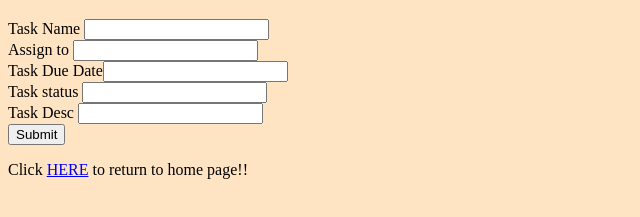
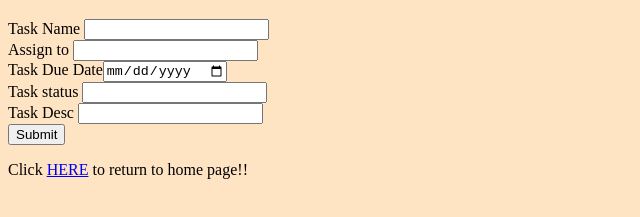
Before and after one commit to jiningying/ToDoApp, a website: page views/addcustomer.html in a window 1280 px wide. Shown: the part 169-386 px from the top of the page, without its empty margins (0-640 px from the left). Drawn offline with Linux system fonts and the light colour scheme; files that its build step writes are made by us from their sources; files whose address does not match are found by name.

Commit message:
Final MongoDB version of TODO App V2

```diff
--- a/views/addcustomer.html
+++ b/views/addcustomer.html
@@ -9,7 +9,7 @@
   <form action="newCustomer" method="POST">
     Task Name <input type="text" name="firstName" /> <br />
     Assign to <input type="text" name="person" /> <br />
-    Task Due Date<input type="text" name="lastName" /> <br />
+    Task Due Date<input type="date" name="lastName" /> <br />
     Task status <input type="text" name="status" /> <br />
     Task Desc <input type="text" name="email" /><br />
 <!--    Phone Number <input type="text" name="phoneNumber" /><br />-->
```
